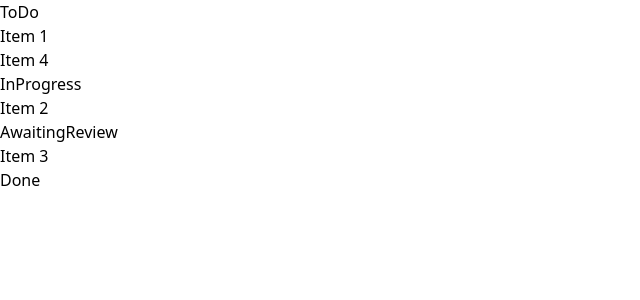
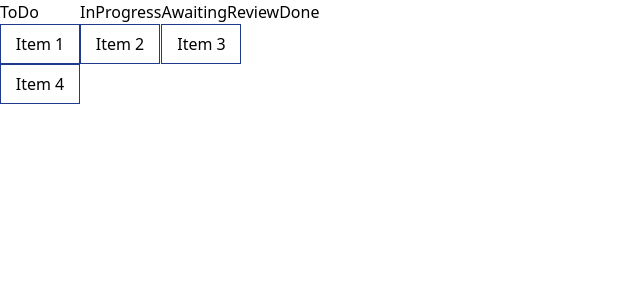
Before and after one commit to duguyihou/domino, a Next.js app: page /board in a window 1280 px wide. Shown: the top 300 px of the page, without its empty margins (0-640 px from the left). Built offline with nearby package versions, Linux system fonts and the light colour scheme.

Commit message:
style: add container styles

```diff
--- /dev/null
+++ b/components/Card/Card.module.scss
@@ -0,0 +1,3 @@
+.container {
+  @apply w-20 h-10 border-blue-900 border flex justify-center items-center;
+}
--- a/components/Card/Card.tsx
+++ b/components/Card/Card.tsx
@@ -3,6 +3,7 @@ import React, { useRef } from 'react'
 import { useDrag, useDrop } from 'react-dnd'
 
 import { Issue } from '../../types'
+import styles from './Card.module.scss'
 import { CardProps } from './Card.types'
 
 const Card = (cardProps: CardProps) => {
@@ -28,11 +29,15 @@ const Card = (cardProps: CardProps) => {
       const hoverMiddleY = (bottom - top) / 2
       const clientOffset = monitor.getClientOffset()
       const hoverClientY = clientOffset?.y - top
+      // Only perform the move when the mouse has crossed half of the items height
+      // When dragging downwards, only move when the cursor is below 50%
+      // When dragging upwards, only move when the cursor is above 50%
       if (
         (dragIndex < hoverIndex && hoverIndex < hoverMiddleY) ||
         (dragIndex > hoverIndex && hoverClientY > hoverMiddleY)
       )
         return
+
       moveCardHandler(dragIndex, hoverIndex)
       item.index = hoverIndex
     },
@@ -41,7 +46,7 @@ const Card = (cardProps: CardProps) => {
 
   const [{ isDragging }, drag] = useDrag({
     item: { index, name, currentColumnName },
-    type: 'Our first type',
+    type: 'issue',
     end: (item: Issue, monitor) => {
       const dropResult = monitor.getDropResult<Issue>()
       if (!dropResult) return
@@ -53,7 +58,7 @@ const Card = (cardProps: CardProps) => {
   const opacity = isDragging ? 0.4 : 1
   drag(drop(ref))
   return (
-    <div ref={ref} style={{ opacity }}>
+    <div ref={ref} className={styles.container} style={{ opacity }}>
       {name}
     </div>
   )
--- /dev/null
+++ b/components/Column/Column.module.scss
@@ -0,0 +1,3 @@
+.container {
+  @apply flex flex-col;
+}
--- a/components/Column/Column.tsx
+++ b/components/Column/Column.tsx
@@ -2,29 +2,18 @@ import React from 'react'
 
 import { useDrop } from 'react-dnd'
 
+import styles from './Column.module.scss'
 import { ColumnProps } from './Column.types'
 
 const Column = (columnProps: ColumnProps) => {
   const { children, title } = columnProps
   const dragObject = {
-    accept: 'Our first type',
+    accept: 'issue',
     drop: () => ({ name: title }),
     collect: (monitor) => ({
       isOver: monitor.isOver(),
       canDrop: monitor.canDrop(),
     }),
-    canDrop: (item) => {
-      const { currentColumnName } = item
-      return (
-        currentColumnName === title ||
-        (currentColumnName === 'ToDo' && title === 'InProgress') ||
-        (currentColumnName === 'InProgress' &&
-          (title === 'ToDo' || title === 'AwaitingReview')) ||
-        (currentColumnName === 'AwaitingReview' &&
-          (title === 'InProgress' || title === 'Done')) ||
-        (currentColumnName === 'Done' && title === 'AwaitingReview')
-      )
-    },
   }
   const [{ isOver, canDrop }, drop] = useDrop(dragObject)
   const getBackgroundColor = () => {
@@ -33,7 +22,11 @@ const Column = (columnProps: ColumnProps) => {
     }
   }
   return (
-    <div ref={drop} style={{ backgroundColor: getBackgroundColor() }}>
+    <div
+      ref={drop}
+      className={styles.container}
+      style={{ backgroundColor: getBackgroundColor() }}
+    >
       <p>{title}</p>
       {children}
     </div>
--- a/pages/board.tsx
+++ b/pages/board.tsx
@@ -5,9 +5,9 @@ import { HTML5Backend } from 'react-dnd-html5-backend'
 
 import { Card } from '../components/Card'
 import { Column } from '../components/Column'
+import styles from '../styles/board.module.scss'
 import { Issue } from '../types'
 import { issues } from '../utils/constants'
-
 const columns = ['ToDo', 'InProgress', 'AwaitingReview', 'Done']
 
 const Board = () => {
@@ -38,11 +38,13 @@ const Board = () => {
 
   return (
     <DndProvider backend={HTML5Backend}>
-      {columns.map((column) => (
-        <Column key={column} title={column}>
-          {renderItemsForColumn(column)}
-        </Column>
-      ))}
+      <div className={styles.container}>
+        {columns.map((column) => (
+          <Column key={column} title={column}>
+            {renderItemsForColumn(column)}
+          </Column>
+        ))}
+      </div>
     </DndProvider>
   )
 }
--- /dev/null
+++ b/styles/board.module.scss
@@ -0,0 +1,3 @@
+.container {
+  @apply flex flex-row;
+}
```
